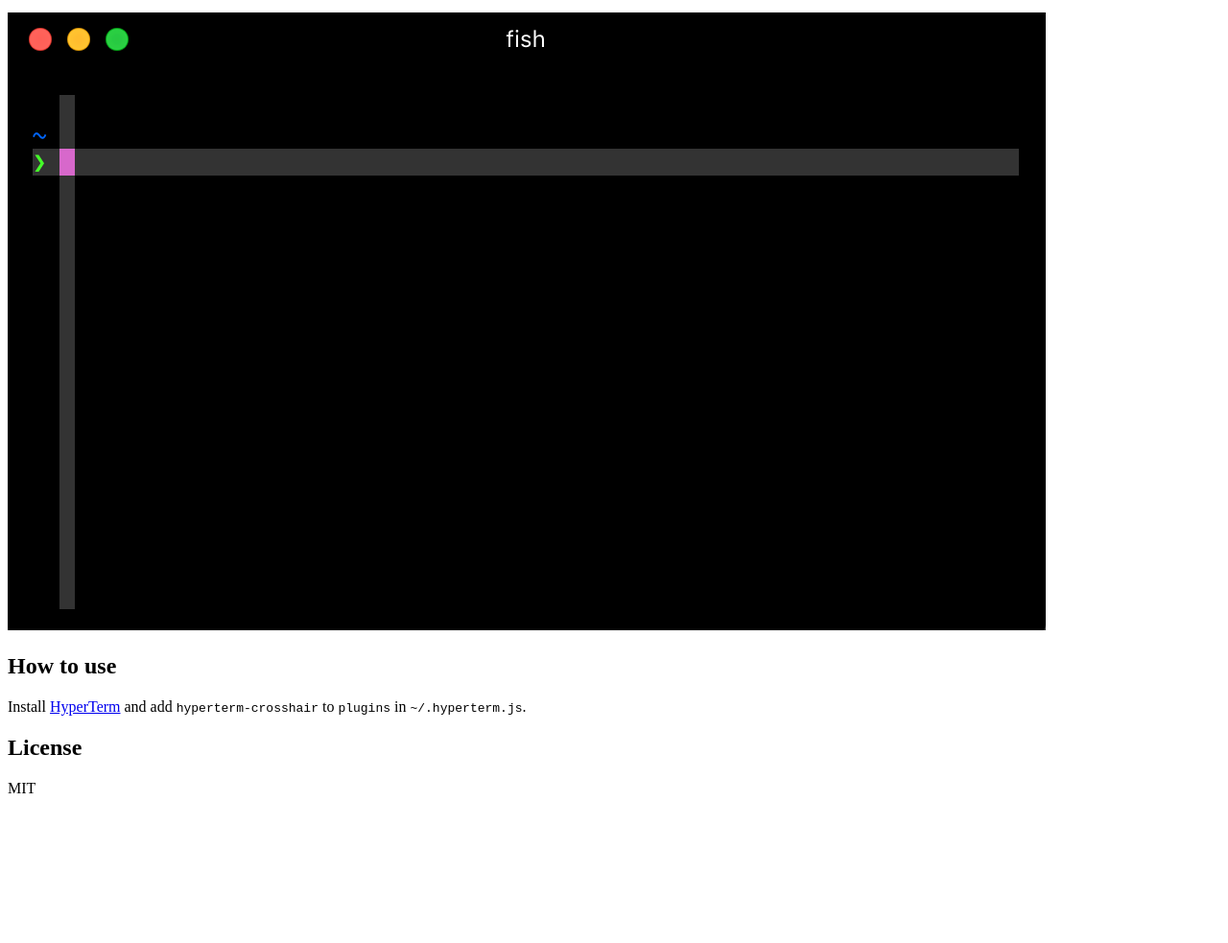
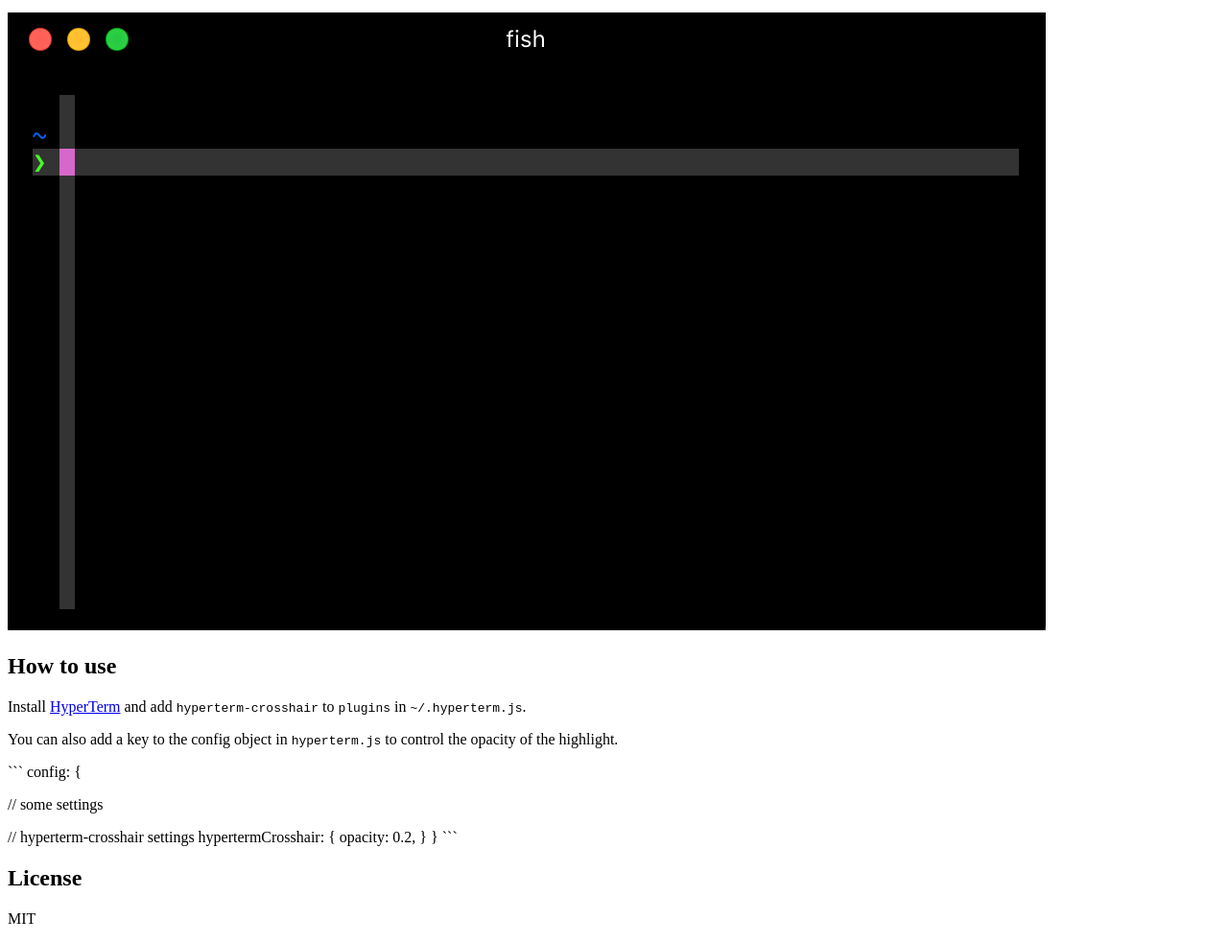
Before and after one commit to aurelienbottazini/hyperterm-crosshair, a website: page README.html in a window 1280 px wide. Shown: the part 101-1084 px from the top of the page at 96% size. Before the commit the page ends 948 px from the top, so only its background shows below. Drawn offline with Linux system fonts and the light colour scheme.

Commit message:
Updates Readme

````diff
--- a/README.html
+++ b/README.html
@@ -22,6 +22,21 @@
 <p>Install <a href="https://hyperterm.org">HyperTerm</a> and add <code>hyperterm-crosshair</code>
 to <code>plugins</code> in <code>~/.hyperterm.js</code>.</p>
 
+<p>You can also add a key to the config object in <code>hyperterm.js</code>
+to control the opacity of the highlight.</p>
+
+<p>```
+config: {</p>
+
+<p>// some settings</p>
+
+<p>// hyperterm-crosshair settings
+  hypertermCrosshair: {
+    opacity: 0.2,
+  }
+}
+```</p>
+
 <h2>License</h2>
 
 <p>MIT</p>
````
Also changed, not shown: README.md.
